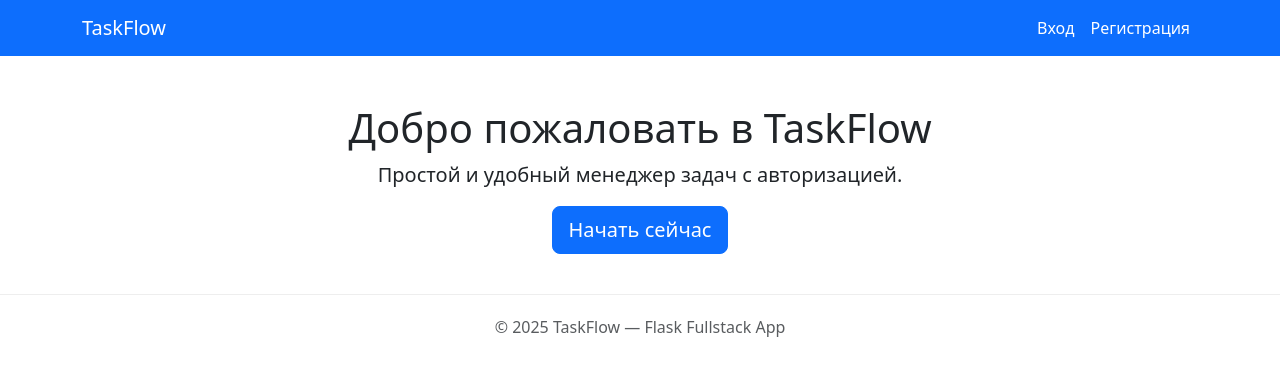
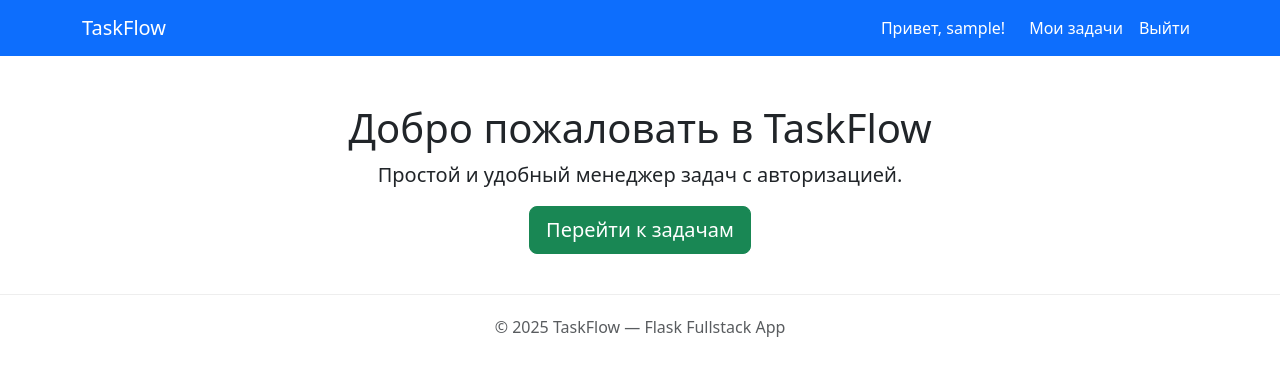
Before and after one commit to KLcreator/project, a Flask app: page / in a window 1280 px wide. Shown: the top 376 px of the page. Run offline with Flask 3, Linux system fonts and the light colour scheme; the visitor is signed in with stand-in values (Sample User, id 1); tables that the repository leaves empty hold one stand-in row (values such as "Sample post").

Commit message:
update 2 requirements

```diff
--- a/app.py
+++ b/app.py
@@ -1,8 +1,6 @@
 # app.py
 from flask import Flask, render_template, redirect, url_for, flash, request, session, abort
 from models import db, User, Task
-from werkzeug.security import generate_password_hash, check_password_hash
-import re
 
 app = Flask(__name__)
 app.config['SECRET_KEY'] = 'your_secret_key_here'
@@ -11,30 +9,24 @@ app.config['SQLALCHEMY_TRACK_MODIFICATIONS'] = False
 
 db.init_app(app)
 
-
-
 def get_current_user():
     user_id = session.get('user_id')
     return User.query.get(user_id) if user_id else None
 
-# --- Главная ---
 @app.route('/')
 def index():
     return render_template('index.html', user=get_current_user())
 
-# --- Регистрация ---
 @app.route('/register', methods=['GET', 'POST'])
 def register():
     if get_current_user():
         return redirect(url_for('tasks'))
-
     if request.method == 'POST':
         username = request.form.get('username', '').strip()
         email = request.form.get('email', '').strip()
         password = request.form.get('password', '')
         password2 = request.form.get('password2', '')
 
-        # Валидация
         if not username or len(username) < 3:
             flash('Имя пользователя должно быть не короче 3 символов.')
         elif not email or '@' not in email:
@@ -54,19 +46,15 @@ def register():
             db.session.commit()
             flash('Регистрация успешна! Войдите в систему.')
             return redirect(url_for('login'))
-
     return render_template('register.html')
 
-# --- Вход ---
 @app.route('/login', methods=['GET', 'POST'])
 def login():
     if get_current_user():
         return redirect(url_for('tasks'))
-
     if request.method == 'POST':
         username = request.form.get('username')
         password = request.form.get('password')
-
         user = User.query.filter_by(username=username).first()
         if user and user.check_password(password):
             session['user_id'] = user.id
@@ -74,17 +62,14 @@ def login():
             return redirect(url_for('tasks'))
         else:
             flash('Неверное имя пользователя или пароль.')
-
     return render_template('login.html')
 
-# --- Выход ---
 @app.route('/logout')
 def logout():
     session.pop('user_id', None)
     flash('Вы вышли из системы.')
     return redirect(url_for('index'))
 
-# --- Список задач ---
 @app.route('/tasks')
 def tasks():
     user = get_current_user()
@@ -93,7 +78,6 @@ def tasks():
     user_tasks = Task.query.filter_by(user_id=user.id).all()
     return render_template('tasks.html', tasks=user_tasks, user=user)
 
-# --- Детали задачи ---
 @app.route('/task/<int:id>')
 def task_detail(id):
     task = Task.query.get_or_404(id)
@@ -101,16 +85,13 @@ def task_detail(id):
         abort(403)
     return render_template('task_detail.html', task=task, user=get_current_user())
 
-# --- Создание задачи ---
 @app.route('/task/new', methods=['GET', 'POST'])
 def task_create():
     if not get_current_user():
         return redirect(url_for('login'))
-
     if request.method == 'POST':
         title = request.form.get('title', '').strip()
         description = request.form.get('description', '').strip()
-
         if not title:
             flash('Заголовок задачи обязателен.')
         else:
@@ -119,20 +100,16 @@ def task_create():
             db.session.commit()
             flash('Задача создана!')
             return redirect(url_for('tasks'))
+    return render_template('task_form.html', editing=False)
 
-    return render_template('task_form.html', user=get_current_user(), editing=False)
-
-# --- Редактирование задачи ---
 @app.route('/task/<int:id>/edit', methods=['GET', 'POST'])
 def task_edit(id):
     task = Task.query.get_or_404(id)
     if task.user_id != session.get('user_id'):
         abort(403)
-
     if request.method == 'POST':
         title = request.form.get('title', '').strip()
         description = request.form.get('description', '').strip()
-
         if not title:
             flash('Заголовок задачи обязателен.')
         else:
@@ -141,10 +118,8 @@ def task_edit(id):
             db.session.commit()
             flash('Задача обновлена!')
             return redirect(url_for('task_detail', id=task.id))
+    return render_template('task_form.html', task=task, editing=True)
 
-    return render_template('task_form.html', task=task, user=get_current_user(), editing=True)
-
-# --- Удаление задачи ---
 @app.route('/task/<int:id>/delete', methods=['POST'])
 def task_delete(id):
     task = Task.query.get_or_404(id)
--- a/models.py
+++ b/models.py
@@ -1,4 +1,3 @@
-# models.py
 from flask_sqlalchemy import SQLAlchemy
 from werkzeug.security import generate_password_hash, check_password_hash
 
--- a/templates/index.html
+++ b/templates/index.html
@@ -5,26 +5,26 @@
     <meta name="viewport" content="width=device-width, initial-scale=1">
     <title>TaskFlow — Главная</title>
     <link href="https://cdn.jsdelivr.net/npm/bootstrap@5.3.3/dist/css/bootstrap.min.css" rel="stylesheet">
-    <style>
-        body { padding-top: 56px; }
-        .footer { margin-top: 40px; padding: 20px 0; border-top: 1px solid #eee; }
-    </style>
+    <style> body { padding-top: 56px; } .footer { margin-top: 40px; padding: 20px 0; border-top: 1px solid #eee; } </style>
 </head>
 <body>
     <nav class="navbar navbar-expand-lg navbar-dark bg-primary fixed-top">
         <div class="container">
-            <a class="navbar-brand" href="/">TaskFlow</a>
+            <a class="navbar-brand" href="{{ url_for('index') }}">TaskFlow</a>
             <div class="navbar-nav ms-auto">
-                <!-- Динамически подставляется вручную в каждом файле -->
-                <!-- Здесь: user = None -->
-                <a class="nav-link text-white" href="/login">Вход</a>
-                <a class="nav-link text-white" href="/register">Регистрация</a>
+                {% if user %}
+                    <span class="navbar-text me-3 text-white">Привет, {{ user.username }}!</span>
+                    <a class="nav-link text-white" href="{{ url_for('tasks') }}">Мои задачи</a>
+                    <a class="nav-link text-white" href="{{ url_for('logout') }}">Выйти</a>
+                {% else %}
+                    <a class="nav-link text-white" href="{{ url_for('login') }}">Вход</a>
+                    <a class="nav-link text-white" href="{{ url_for('register') }}">Регистрация</a>
+                {% endif %}
             </div>
         </div>
     </nav>
 
     <div class="container mt-4">
-        <!-- Flash-сообщения отсутствуют на главной, но оставим на всякий -->
         {% with messages = get_flashed_messages() %}
             {% if messages %}
                 {% for msg in messages %}
@@ -39,16 +39,17 @@
         <div class="text-center mt-5">
             <h1>Добро пожаловать в TaskFlow</h1>
             <p class="lead">Простой и удобный менеджер задач с авторизацией.</p>
-            <a href="/register" class="btn btn-primary btn-lg">Начать сейчас</a>
+            {% if not user %}
+                <a href="{{ url_for('register') }}" class="btn btn-primary btn-lg">Начать сейчас</a>
+            {% else %}
+                <a href="{{ url_for('tasks') }}" class="btn btn-success btn-lg">Перейти к задачам</a>
+            {% endif %}
         </div>
     </div>
 
     <footer class="footer text-center text-muted">
-        <div class="container">
-            &copy; 2025 TaskFlow — Flask Fullstack App
-        </div>
+        <div class="container">&copy; 2025 TaskFlow — Flask Fullstack App</div>
     </footer>
-
     <script src="https://cdn.jsdelivr.net/npm/bootstrap@5.3.3/dist/js/bootstrap.bundle.min.js"></script>
 </body>
 </html>
--- a/templates/login.html
+++ b/templates/login.html
@@ -47,7 +47,7 @@
                     </div>
                     <button type="submit" class="btn btn-primary">Войти</button>
                 </form>
-                <p class="mt-3">Нет аккаунта? <a href="/register">Зарегистрируйтесь</a></p>
+                <p class="mt-3">Нет аккаунта? <a href="{{ url_for('register') }}">Зарегистрируйтесь</a></p>
             </div>
         </div>
     </div>
--- a/templates/register.html
+++ b/templates/register.html
@@ -55,7 +55,7 @@
                     </div>
                     <button type="submit" class="btn btn-success">Зарегистрироваться</button>
                 </form>
-                <p class="mt-3">Уже есть аккаунт? <a href="/login">Войдите</a></p>
+                <p class="mt-3">Уже есть аккаунт? <a href="{{ url_for('login') }}">Войдите</a></p>
             </div>
         </div>
     </div>
--- a/templates/task_detail.html
+++ b/templates/task_detail.html
@@ -51,7 +51,7 @@
                           onsubmit="return confirm('Удалить задачу? Это нельзя отменить.');">
                         <button type="submit" class="btn btn-danger">Удалить</button>
                     </form>
-                    <a href="/tasks" class="btn btn-secondary">Назад к списку</a>
+                    <a href="{{ url_for('tasks') }}" class="btn btn-secondary">Назад к списку</a>
                 </div>
             </div>
         </div>
--- a/templates/task_form.html
+++ b/templates/task_form.html
@@ -50,7 +50,7 @@
                 <textarea name="description" class="form-control" rows="4">{% if task %}{{ task.description }}{% endif %}</textarea>
             </div>
             <button type="submit" class="btn btn-primary">Сохранить</button>
-            <a href="/tasks" class="btn btn-secondary">Отмена</a>
+            <a href="{{ url_for('tasks') }}" class="btn btn-secondary">Отмена</a>
         </form>
     </div>
 
--- a/templates/tasks.html
+++ b/templates/tasks.html
@@ -54,7 +54,7 @@
             </div>
         {% else %}
             <p class="text-muted">У вас пока нет задач.</p>
-            <a href="/task/new" class="btn btn-outline-primary">Создать первую задачу</a>
+            <a href="{{ url_for('task_create') }}" class="btn btn-outline-primary">Создать первую задачу</a>
         {% endif %}
     </div>
 
```
